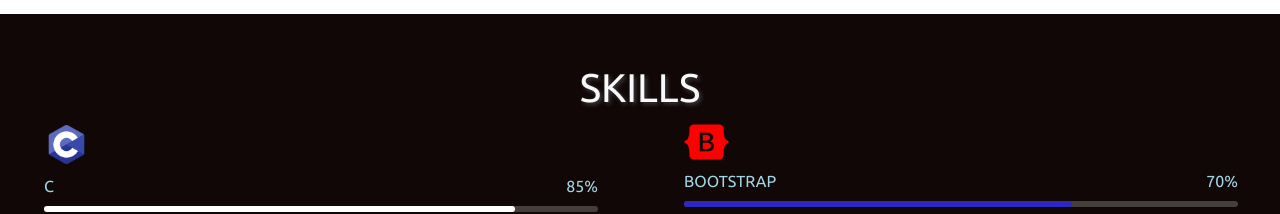
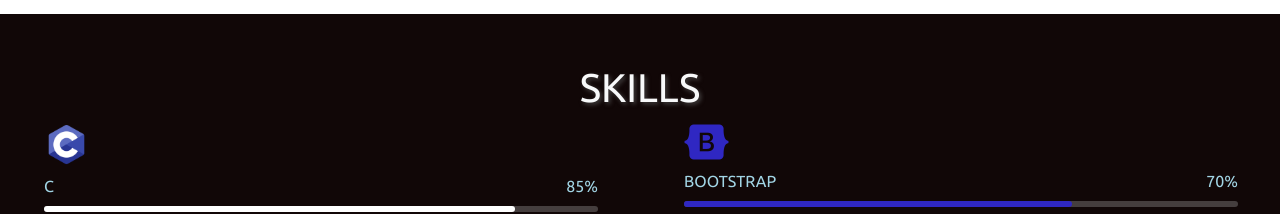
Before and after one commit to rijvanamd26/portfolio, a plain HTML site: page index.html in a window 1280 px wide. Shown: the part 1331-1545 px from the top of the page. Drawn offline with nearby package versions, Linux system fonts and the light colour scheme.

Commit message:
Update index.html

```diff
--- a/index.html
+++ b/index.html
@@ -152,7 +152,7 @@
         <div class="col-md-6 col-sm-12">
           <ul style="list-style-type:none">
             <li style="padding-left:0">
-              <div class="progress_icon"><i style="color:red;" class="fa-brands fa-bootstrap"></i> </div>
+              <div class="progress_icon"><i style="color:#2f27c2;" class="fa-brands fa-bootstrap"></i> </div>
               <h3 align="left">BOOTSTRAP <span>%</span> <span class="counter">70</span></h3>
               <div class="bar"><span class="bootstrap"></span></div>
             </li>
```
